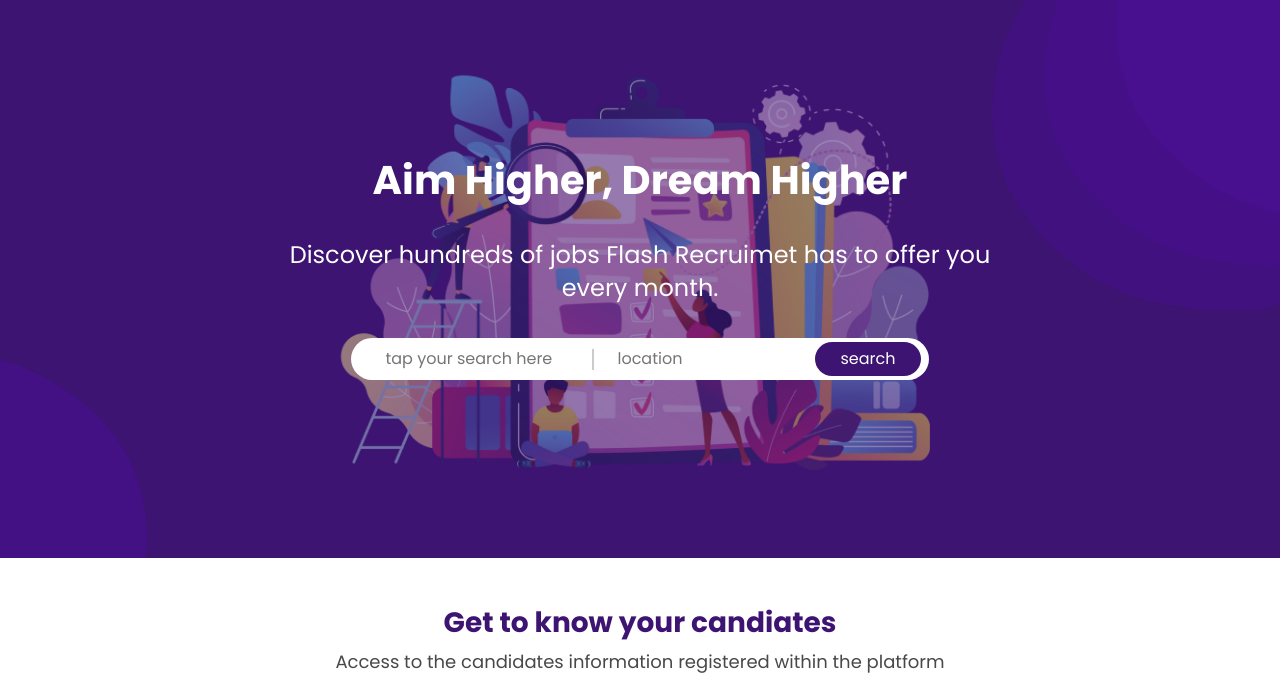
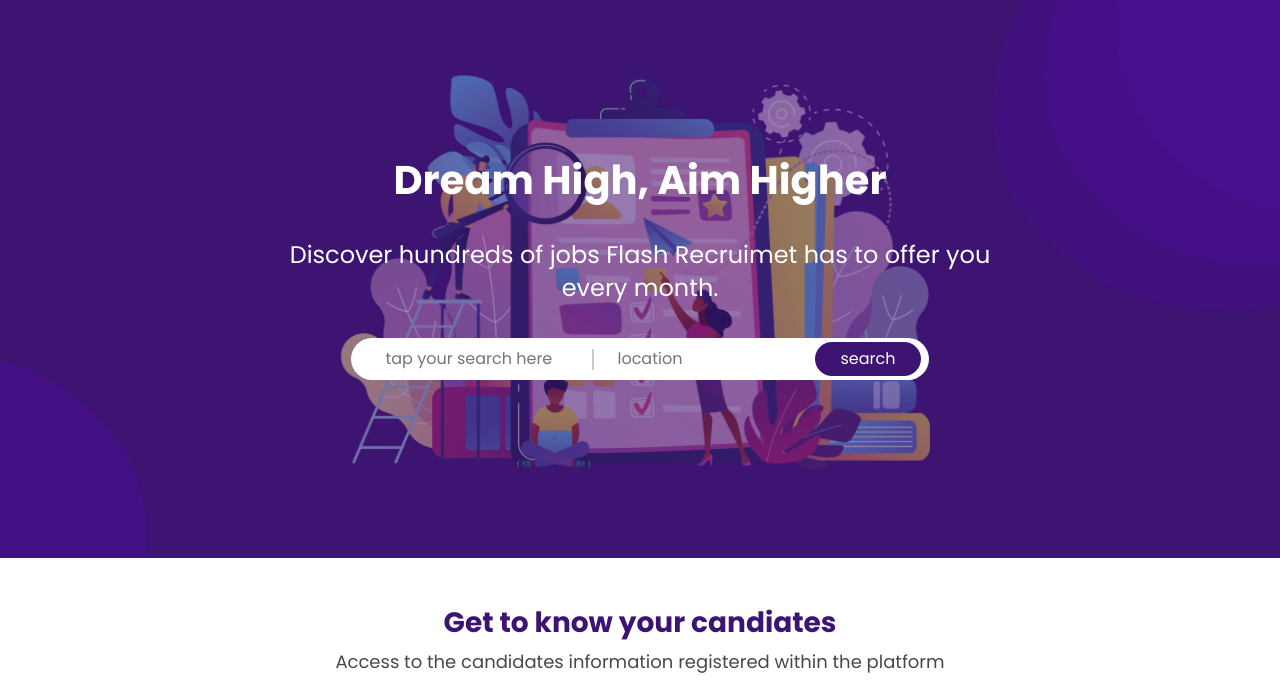
Before and after one commit to CemrozStudent/collegeproject, a plain HTML site: page index.html in a window 1280 px wide. Shown: the part 98-786 px from the top of the page. Drawn offline with nearby package versions, Linux system fonts and the light colour scheme; a script that the page names is missing; some icons are missing.

Commit message:
Update index.html

```diff
--- a/index.html
+++ b/index.html
@@ -45,7 +45,7 @@
       <!--start header-->
       <div class="header d-flex justify-content-center align-items-center bgd-primary color-secondary" data-aos="zoom-in">
           <div class="text-box text-center">
-              <h1 class="font-weight-bold">Aim Higher, Dream Higher</h1>
+              <h1 class="font-weight-bold">Dream High, Aim Higher</h1>
               <h4 class="font-weight-normal mx-auto d-block">Discover hundreds of jobs Flash Recruimet has to offer you every month. </h4>
               <!--start search form-->
               <form id="searchForm" class="d-flex justify-content-center align-items-center py-1 px-2 mx-auto position-relative">
```
